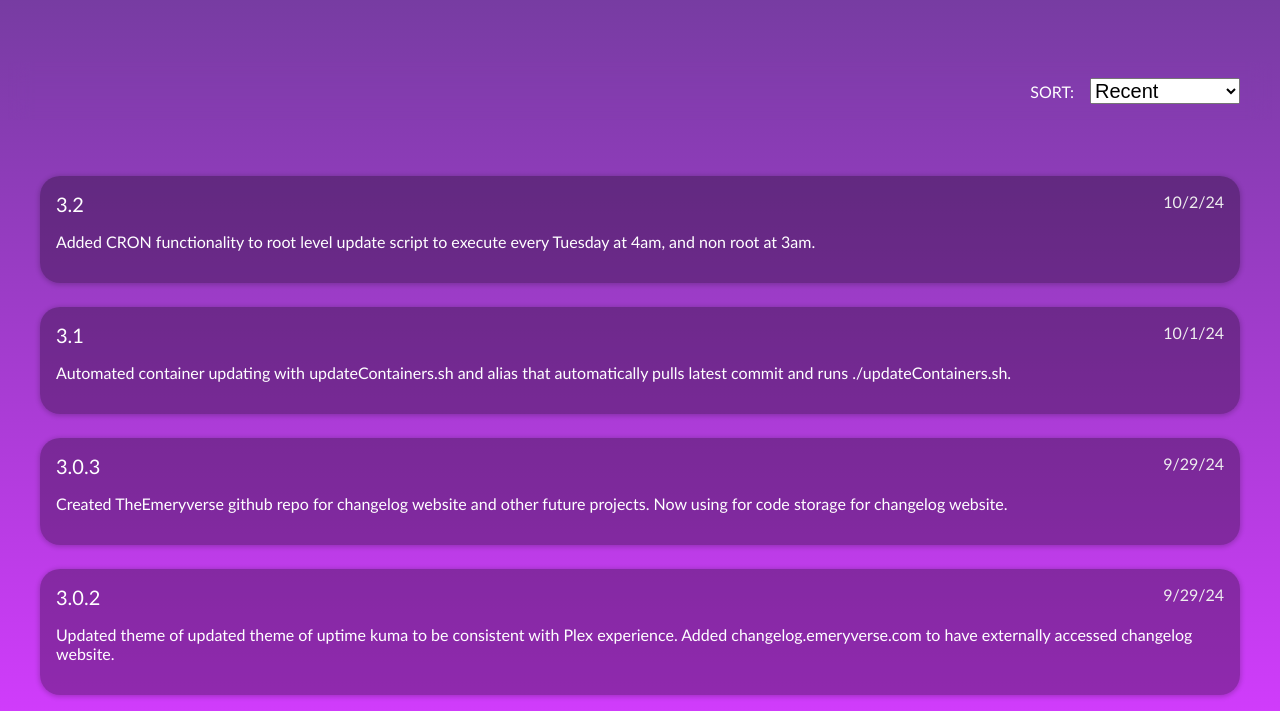
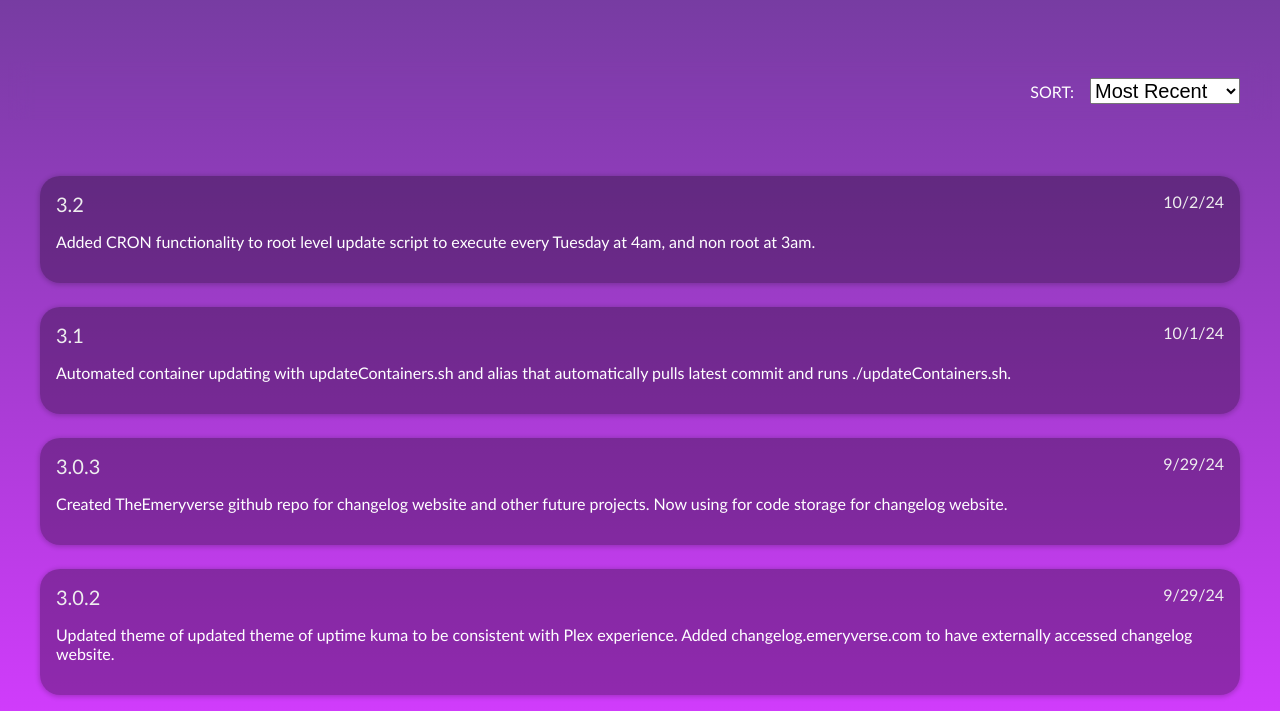
Before and after one commit to TheEmeryverse/changelog, a React app: page / in a window 1280 px wide. Shown: the part 89-800 px from the top of the page. Built offline with nearby package versions, Linux system fonts and the light colour scheme.

Commit message:
better sorting labels

```diff
--- a/src/home.js
+++ b/src/home.js
@@ -27,9 +27,9 @@ export const Home = () => {
             <div className='sortDropdown'>
                 <div>Sort: </div>
                 <select onChange={(e) => {reorderLog(e.target.value, reorder)}}>
-                    <option value="recent">Recent</option>
+                    <option value="recent">Most Recent</option>
                     <option value="oldest">Oldest</option>
-                    <option value="major">Major</option>
+                    <option value="major">Major Releases</option>
                 </select>
             </div>
         </div>
--- a/src/styles.css
+++ b/src/styles.css
@@ -69,6 +69,7 @@ h1 {
 
 .versionTitle {
         font-size: 20px;
+        color: #eee;
 }
 
 .versionDate {
```
